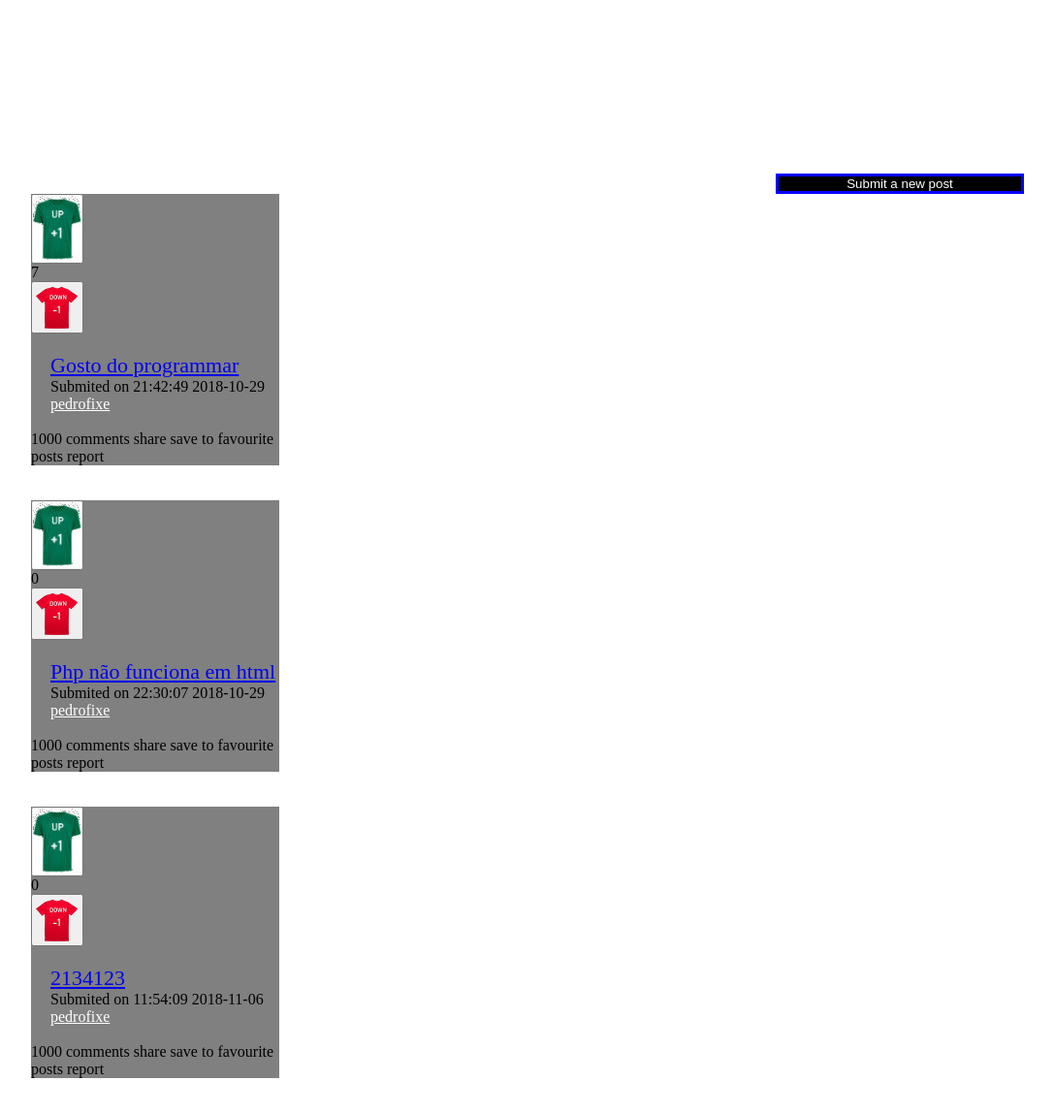
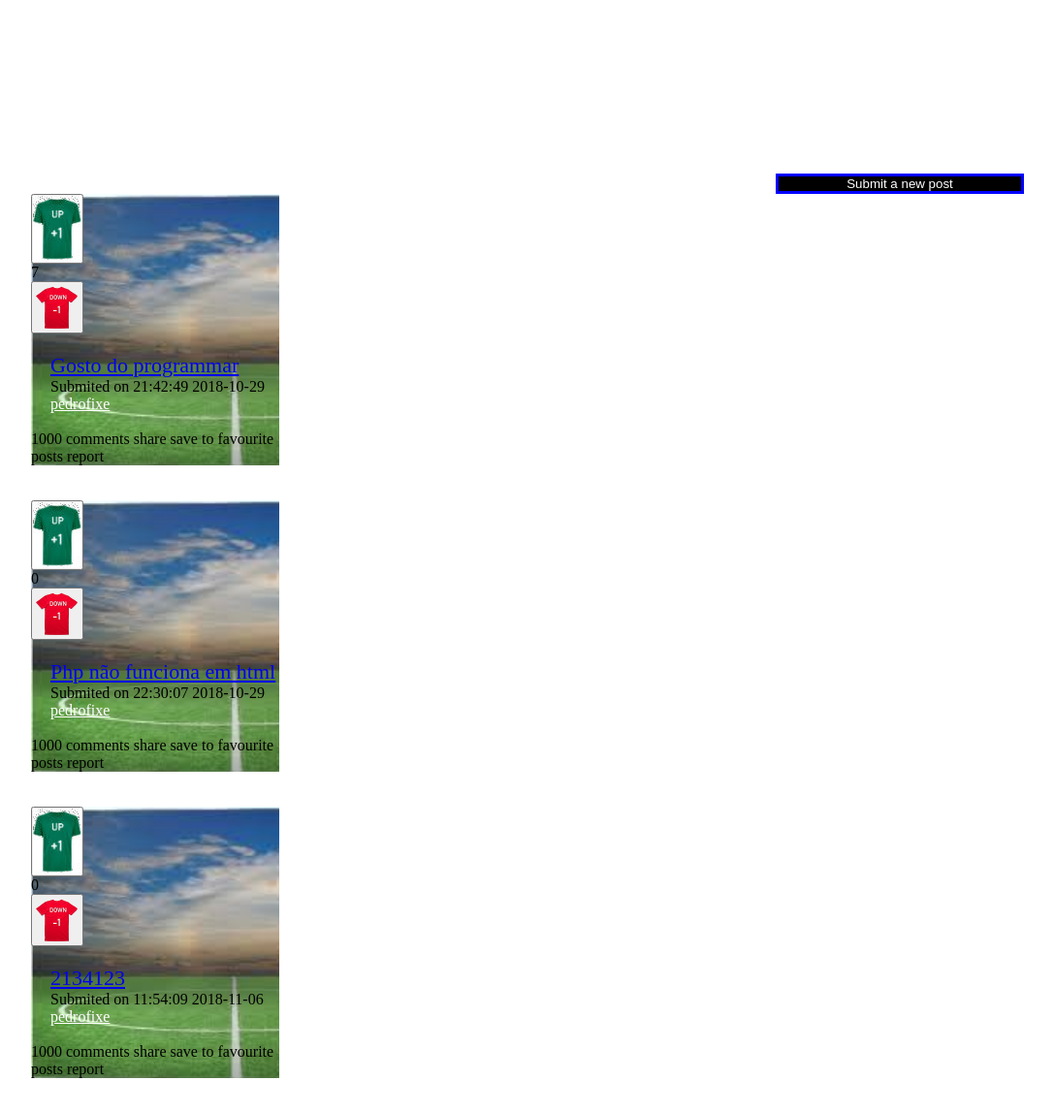
Before and after one commit to pedrovfranco/FEUP-LTW, a PHP site: page /posts.php in a window 1280 px wide. Shown: the part 241-1389 px from the top of the page at 97% size, without its empty margins (96-1183 px from the left). Run offline with PHP 8.4, Linux system fonts and the light colour scheme; data comes from the database, SQL or seed files in the repository.

Commit message:
post editing

```diff
--- a/posts.php
+++ b/posts.php
@@ -92,6 +92,7 @@
 		   				</div>
 		   			</div>
 		   		</div>
+				</div>
 
 		   		<br><br>
 
--- a/style.css
+++ b/style.css
@@ -16,6 +16,7 @@
 
 .menu
 {
+	margin: auto auto;
 	position: absolute;
 	background-image: url(eder.jpg);
   height: 100%;
@@ -122,6 +123,7 @@
 }
 
 .postIndex {
+	margin:auto auto;
 	position: relative;
 	margin-top: 29%;
 	margin-left: 29.5%;
@@ -484,6 +486,12 @@ footer
 	align-items: center;
 }
 
+.post
+{
+	background: url(stadium.jpg);
+	background-size: cover;
+}
+
 .profileInPosts
 {
 	margin-top: -18%;
```
Also changed, not shown: stadium.jpg (added).
